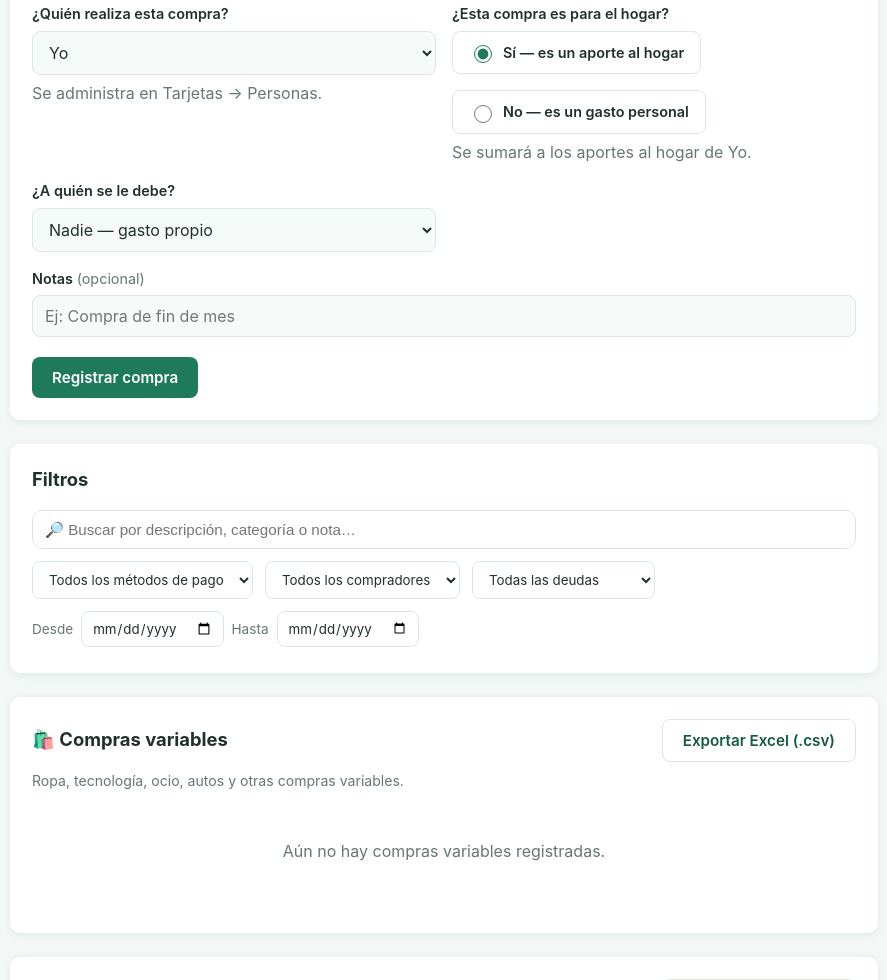
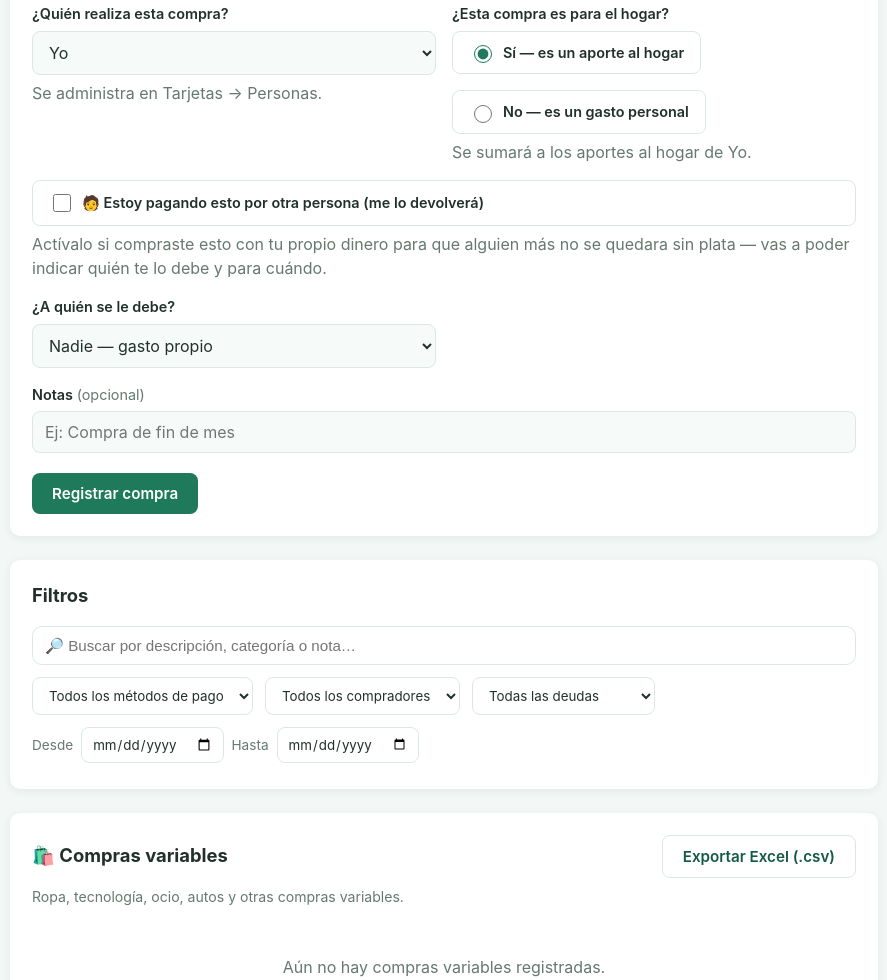
Before and after one commit to josetorresmansilla12-maker/finanzas, a plain HTML site: page index.html in a window 1280 px wide. Shown: the part 977-1957 px from the top of the page, without its empty margins (196-1083 px from the left). Drawn offline with Linux system fonts and the light colour scheme.

Commit message:
Agregar casilla "pagando por otra persona" en el registro de compras, con fecha de devolución acordada
Co-Authored-By: Claude Sonnet 5 <noreply@anthropic.com>

```diff
--- a/index.html
+++ b/index.html
@@ -217,6 +217,14 @@
               </label>
             </div>
             <span class="label-hint" id="compra-hogar-hint"></span>
+          </div>
+
+          <div class="field owner-field hidden" id="compra-pago-terceros-field">
+            <label class="radio-option interes-checkbox-option">
+              <input type="checkbox" id="compra-pago-terceros" />
+              🧑 Estoy pagando esto por otra persona (me lo devolverá)
+            </label>
+            <span class="label-hint">Actívalo si compraste esto con tu propio dinero para que alguien más no se quedara sin plata — vas a poder indicar quién te lo debe y para cuándo.</span>
           </div>
 
           <div class="field" id="compra-acreedor-field">
--- a/js/compras.js
+++ b/js/compras.js
@@ -33,6 +33,8 @@
   var compraCompradorOtroInput = document.getElementById("compra-comprador-otro");
   var compraCompradorOtroStatsInput = document.getElementById("compra-comprador-otro-stats");
   var compraAcreedorSelect = document.getElementById("compra-acreedor");
+  var compraPagoTercerosField = document.getElementById("compra-pago-terceros-field");
+  var compraPagoTercerosInput = document.getElementById("compra-pago-terceros");
   var compraPersonaField = document.getElementById("compra-persona-field");
   var compraPersonaInput = document.getElementById("compra-persona");
   var compraFechaAcordadaField = document.getElementById("compra-fecha-acordada-field");
@@ -247,6 +249,16 @@
     compraPersonaField.classList.toggle("hidden", !necesitaPersonaLibre);
     if (!necesitaPersonaLibre) compraPersonaInput.value = "";
 
+    // Atajo para el caso "compré esto con mi plata para que alguien más no
+    // se quedara sin dinero": solo tiene sentido cuando el comprador soy yo
+    // (si compró otra persona, ella misma ya queda como deudora al elegir
+    // "A mí" en el select de abajo, sin necesitar este atajo). El checkbox
+    // solo refleja/activa el mismo estado que ya representan comprador +
+    // acreedor, para no duplicar dónde vive el dato.
+    var mostrarPagoTerceros = comprador === YO.id;
+    compraPagoTercerosField.classList.toggle("hidden", !mostrarPagoTerceros);
+    compraPagoTercerosInput.checked = mostrarPagoTerceros && necesitaPersonaLibre;
+
     // La fecha acordada solo tiene sentido cuando la compra genera una
     // deuda real (a alguien se le debe, o alguien me debe a mí). Queda
     // siempre en blanco por defecto: el usuario la escribe si quiere.
@@ -279,6 +291,10 @@
   compraCompradorSelect.addEventListener("change", updateDeudaDependentFields);
   compraCompradorOtroInput.addEventListener("input", updateDeudaDependentFields);
   compraAcreedorSelect.addEventListener("change", updateDeudaDependentFields);
+  compraPagoTercerosInput.addEventListener("change", function () {
+    compraAcreedorSelect.value = compraPagoTercerosInput.checked ? "mi" : "nadie";
+    updateDeudaDependentFields();
+  });
   document.querySelectorAll('input[name="compra-hogar"]').forEach(function (radio) {
     radio.addEventListener("change", updateDeudaDependentFields);
   });
@@ -572,6 +588,7 @@
     compraCompradorField.classList.toggle("hidden", activa);
     compraHogarField.classList.toggle("hidden", activa);
     compraAcreedorField.classList.toggle("hidden", activa);
+    compraPagoTercerosField.classList.toggle("hidden", activa);
 
     if (activa) {
       compraCompradorOtroField.classList.add("hidden");
@@ -973,6 +990,7 @@
     compraCompradorOtroField.classList.add("hidden");
     compraHogarField.classList.add("hidden");
     compraAcreedorField.classList.add("hidden");
+    compraPagoTercerosField.classList.add("hidden");
     compraPersonaField.classList.add("hidden");
     compraOrigenField.classList.add("hidden");
     compraSobreField.classList.add("hidden");
--- a/sw.js
+++ b/sw.js
@@ -3,7 +3,7 @@
 // muestra la versión más nueva cuando hay internet, y el caché solo se usa
 // si el teléfono está sin conexión.
 
-var CACHE_NAME = "finanzas-cache-v32";
+var CACHE_NAME = "finanzas-cache-v33";
 var CORE_ASSETS = [
   "./",
   "./index.html",
```
